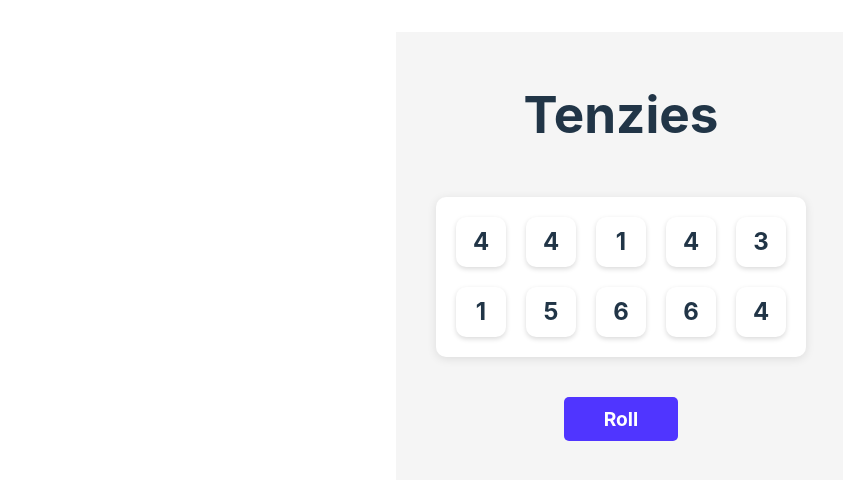
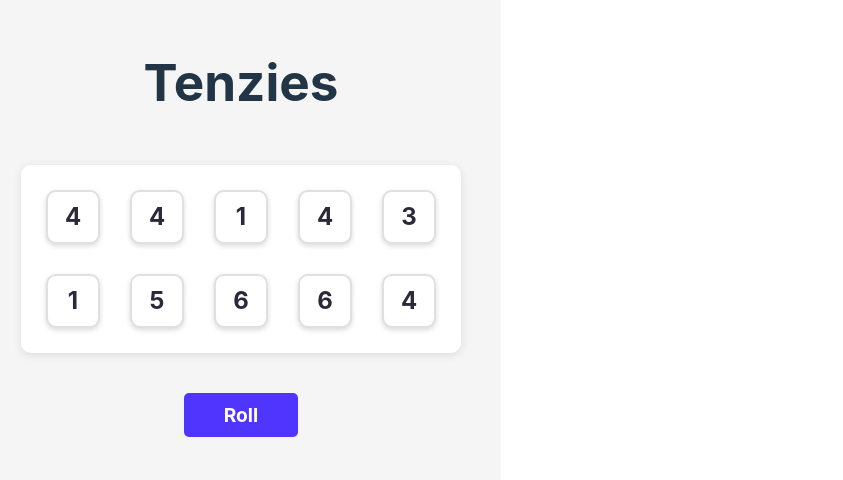
Before and after one commit to Thang30/Tenzies-React, a React (Vite) app in the folder Tenzies-React/: page / in a window 1280 px wide. Shown: the top 480 px of the page, without its empty margins (19-862 px from the left). Built offline with nearby package versions, Linux system fonts and the light colour scheme.

Commit message:
fix: improve dice visibility and add debug logging
- Add text color and border to dice for better visibility
- Add debug logging to track dice state changes
- Improve container sizing and spacing
- Add font-family for better typography
- Fix dice grid layout with max-width and proper spacing

```diff
--- a/Tenzies-React/src/App.css
+++ b/Tenzies-React/src/App.css
@@ -1,46 +1,3 @@
-#root {
-  max-width: 1280px;
-  margin: 0 auto;
-  padding: 2rem;
-  text-align: center;
-}
-
-.logo {
-  height: 6em;
-  padding: 1.5em;
-  will-change: filter;
-  transition: filter 300ms;
-}
-.logo:hover {
-  filter: drop-shadow(0 0 2em #646cffaa);
-}
-.logo.react:hover {
-  filter: drop-shadow(0 0 2em #61dafbaa);
-}
-
-@keyframes logo-spin {
-  from {
-    transform: rotate(0deg);
-  }
-  to {
-    transform: rotate(360deg);
-  }
-}
-
-@media (prefers-reduced-motion: no-preference) {
-  a:nth-of-type(2) .logo {
-    animation: logo-spin infinite 20s linear;
-  }
-}
-
-.card {
-  padding: 2em;
-}
-
-.read-the-docs {
-  color: #888;
-}
-
 .app {
   max-width: 800px;
   margin: 0 auto;
@@ -51,6 +8,7 @@
   display: flex;
   flex-direction: column;
   align-items: center;
+  font-family: 'Inter', sans-serif;
 }
 
 .dice-container {
@@ -62,6 +20,8 @@
   background-color: #fff;
   border-radius: 10px;
   box-shadow: 0 2px 10px rgba(0,0,0,0.1);
+  max-width: 400px;
+  width: 100%;
 }
 
 .die {
@@ -78,11 +38,13 @@
   font-weight: bold;
   transition: all 0.3s ease;
   user-select: none;
+  color: #2B283A;
+  margin: 5px;
+  border: 2px solid #e0e0e0;
 }
 
-.die:hover {
-  transform: translateY(-2px);
-  box-shadow: 0 5px 15px rgba(0,0,0,0.2);
+.die.rolling {
+  animation: shake 0.5s ease-in-out;
 }
 
 .die.frozen {
@@ -91,8 +53,9 @@
   box-shadow: 0 0 15px rgba(89, 227, 145, 0.5);
 }
 
-.die.frozen:hover {
-  transform: scale(1.05) translateY(-2px);
+.die:hover:not(.rolling) {
+  transform: translateY(-2px);
+  box-shadow: 0 5px 15px rgba(0,0,0,0.2);
 }
 
 .roll-button {
@@ -108,12 +71,24 @@
   transition: all 0.3s ease;
 }
 
-.roll-button:hover {
+.roll-button:disabled {
+  opacity: 0.7;
+  cursor: not-allowed;
+}
+
+.roll-button:not(:disabled):hover {
   background-color: #4026FF;
   transform: translateY(-2px);
   box-shadow: 0 5px 15px rgba(80, 53, 255, 0.3);
 }
 
-.roll-button:active {
-  transform: translateY(0);
+.roll-button.rolling {
+  animation: shake 0.5s ease-in-out;
 }
+
+@keyframes shake {
+  0%, 100% { transform: translate(0, 0) rotate(0deg); }
+  25% { transform: translate(-1px, 1px) rotate(-5deg); }
+  50% { transform: translate(2px, -1px) rotate(5deg); }
+  75% { transform: translate(-2px, 2px) rotate(-5deg); }
+}
--- a/Tenzies-React/src/App.tsx
+++ b/Tenzies-React/src/App.tsx
@@ -1,4 +1,4 @@
-import { useState, useCallback } from 'react'
+import { useState, useCallback, useEffect } from 'react'
 import { Die } from './components/Die'
 import './App.css'
 
@@ -9,33 +9,56 @@ interface DieState {
 }
 
 export function App() {
-  const [dice, setDice] = useState<DieState[]>(() =>
-    Array.from({ length: 10 }, () => ({
+  const [dice, setDice] = useState<DieState[]>(() => {
+    console.log('Initializing dice state...')
+    const initialDice = Array.from({ length: 10 }, () => ({
       id: crypto.randomUUID(),
       value: Math.ceil(Math.random() * 6),
       isFrozen: false
     }))
-  )
+    console.log('Initial dice:', initialDice)
+    return initialDice
+  })
+  const [isRolling, setIsRolling] = useState(false)
 
   const handleDieClick = useCallback((id: string) => {
-    setDice(prevDice =>
-      prevDice.map(die =>
+    if (isRolling) return
+    setDice(prevDice => {
+      console.log('Freezing die:', id)
+      return prevDice.map(die =>
         die.id === id
           ? { ...die, isFrozen: !die.isFrozen }
           : die
       )
-    )
+    })
+  }, [isRolling])
+
+  const rollDice = useCallback(() => {
+    console.log('Rolling dice...')
+    setIsRolling(true)
+
+    setDice(prevDice => {
+      console.log('Previous dice:', prevDice)
+      const newDice = prevDice.map(die => {
+        if (die.isFrozen) {
+          console.log('Die', die.id, 'is frozen with value:', die.value)
+          return die
+        }
+        const newValue = Math.ceil(Math.random() * 6)
+        console.log('Die', die.id, 'new value:', newValue)
+        return { ...die, value: newValue }
+      })
+      console.log('New dice:', newDice)
+      return newDice
+    })
+
+    setTimeout(() => setIsRolling(false), 500)
   }, [])
 
-  const rollDice = () => {
-    setDice(prevDice =>
-      prevDice.map(die =>
-        die.isFrozen
-          ? die
-          : { ...die, value: Math.ceil(Math.random() * 6) }
-      )
-    )
-  }
+  // Debug effect to monitor dice state
+  useEffect(() => {
+    console.log('Dice state updated:', dice)
+  }, [dice])
 
   return (
     <div className="app">
@@ -46,11 +69,16 @@ export function App() {
             key={die.id}
             value={die.value}
             isFrozen={die.isFrozen}
+            isRolling={isRolling}
             onClick={() => handleDieClick(die.id)}
           />
         ))}
       </div>
-      <button className="roll-button" onClick={rollDice}>
+      <button
+        className={`roll-button ${isRolling ? 'rolling' : ''}`}
+        onClick={rollDice}
+        disabled={isRolling}
+      >
         Roll
       </button>
     </div>
--- a/Tenzies-React/src/components/Die.tsx
+++ b/Tenzies-React/src/components/Die.tsx
@@ -1,19 +1,32 @@
-import { FC } from 'react'
+import { FC, useEffect, useState } from 'react'
 
 interface DieProps {
   value: number
   isFrozen: boolean
+  isRolling: boolean
   onClick: () => void
 }
 
-export const Die: FC<DieProps> = ({ value, isFrozen, onClick }) => {
+export const Die: FC<DieProps> = ({ value, isFrozen, isRolling, onClick }) => {
+  const [isAnimating, setIsAnimating] = useState(false)
+
+  useEffect(() => {
+    console.log('Die rendered with value:', value)
+    if (isRolling && !isFrozen) {
+      setIsAnimating(true)
+      const timer = setTimeout(() => setIsAnimating(false), 500)
+      return () => clearTimeout(timer)
+    }
+  }, [isRolling, isFrozen, value])
+
   return (
     <div
-      className={`die ${isFrozen ? 'frozen' : ''}`}
+      className={`die ${isFrozen ? 'frozen' : ''} ${isAnimating ? 'rolling' : ''}`}
       onClick={onClick}
       role="button"
       tabIndex={0}
       aria-pressed={isFrozen}
+      data-value={value}
     >
       {value}
     </div>
```
